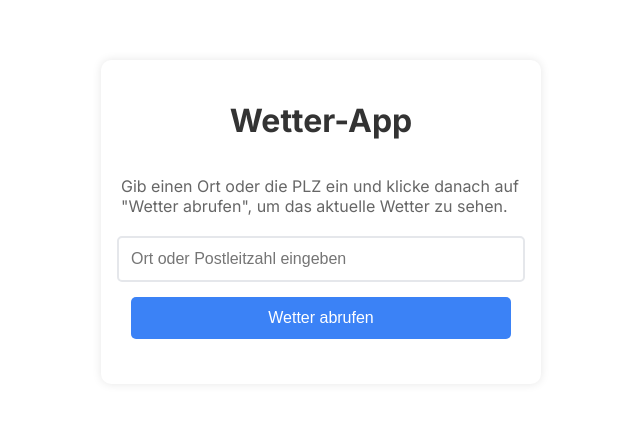
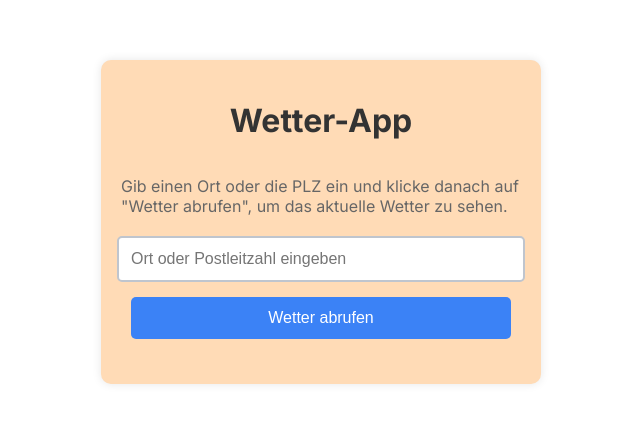
Before and after one commit to d3rIngo/Projekt-Wetterapp, a Next.js app: page / in a window 1280 px wide. Shown: the part 178-600 px from the top of the page, without its empty margins (319-959 px from the left). Built offline with nearby package versions, Linux system fonts and the light colour scheme.

Commit message:
change colors

```diff
--- a/src/app/globals.css
+++ b/src/app/globals.css
@@ -12,7 +12,7 @@ html, body {
 .container {
   max-width: 400px; /* Begrenzung der Breite für bessere Lesbarkeit */
   padding: 20px; /* Innenabstand erhöhen */
-  background-color: #ffffff; /* Hintergrundfarbe des Containers */
+  background-color: #ffdbb6; /* Hintergrundfarbe des Containers */
   box-shadow: 0px 0px 10px rgba(0, 0, 0, 0.1); /* Schatten hinzufügen */
   border-radius: 10px; /* Abgerundete Ecken für ein modernes Aussehen */
   display: flex; /* Flexbox verwenden */
@@ -25,7 +25,7 @@ input {
   width: calc(100% - 20px); /* Breite anpassen */
   margin-bottom: 15px; /* Abstand zum nächsten Element */
   padding: 12px;
-  border: 2px solid #e5e7eb; /* Hellere Rahmenfarbe */
+  border: 2px solid #bfc5ce; /* Hellere Rahmenfarbe */
   border-radius: 5px; /* Abgerundete Ecken */
   font-size: 16px;
 }
```
